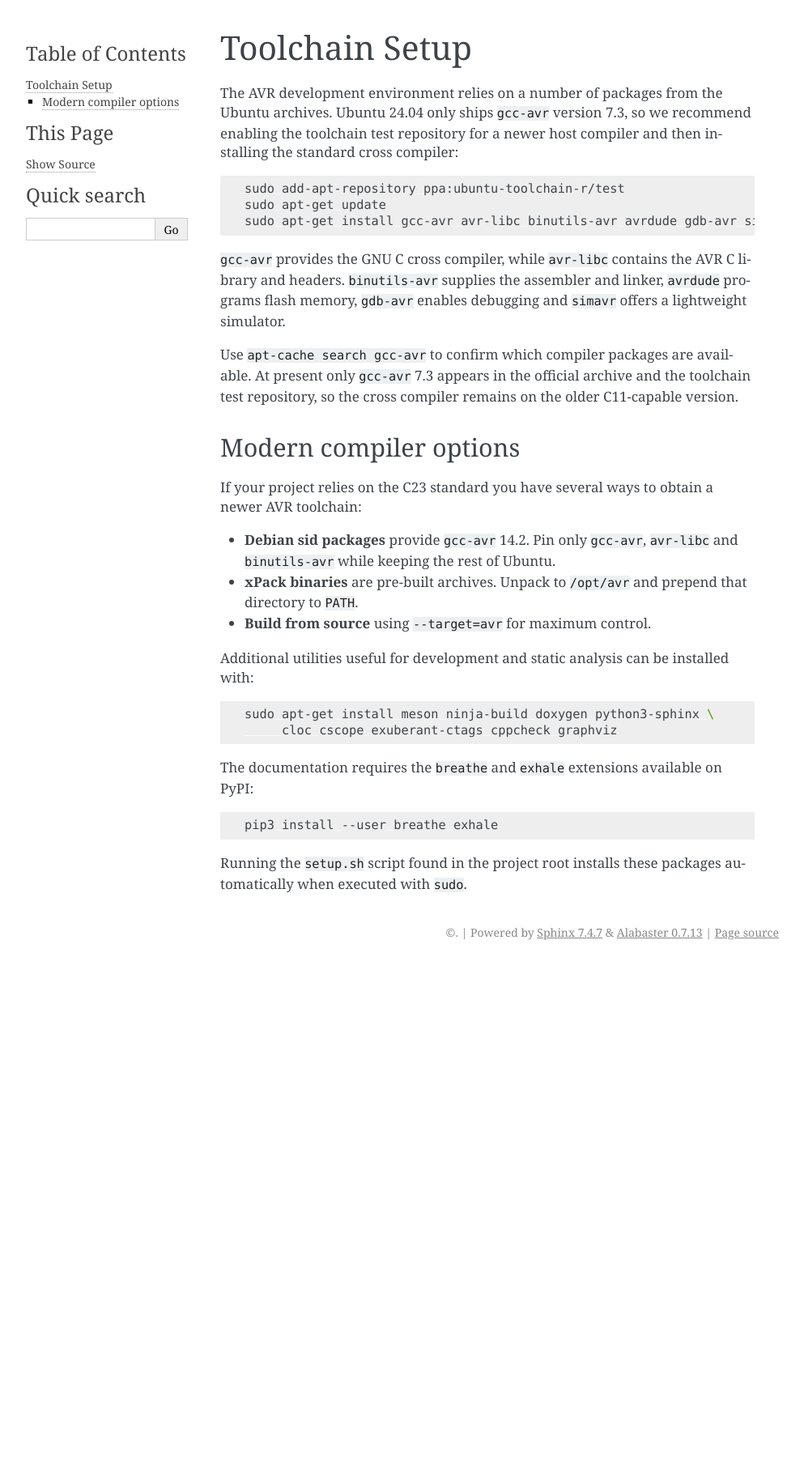
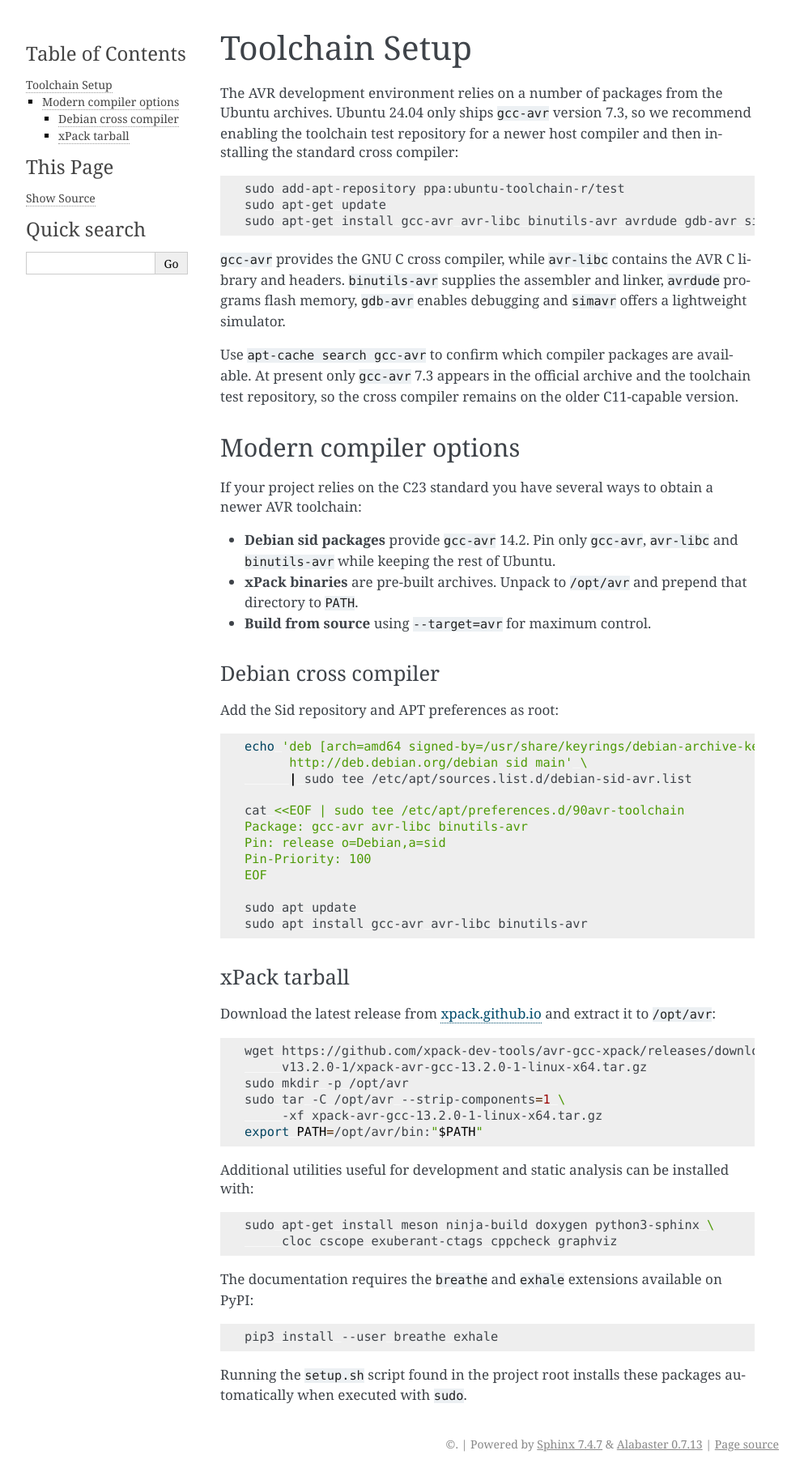
Before and after one commit to Oichkatzelesfrettschen/Avrix, a Sphinx documentation site: the page built from docs/source/toolchain.rst, in a window 1280 px wide. Shown: the whole page at 81% size, without its empty margins (148-1141 px from the left). Built offline with Sphinx 7.4.7, drawn with Linux system fonts in a browser that asks for light colours; before the commit the page ends 1191 px from its top, so only the background shows below that.

Commit message:
Expand modern toolchain installation docs

```diff
--- a/docs/source/toolchain.rst
+++ b/docs/source/toolchain.rst
@@ -30,6 +30,39 @@ If your project relies on the C23 standard you have several ways to obtain a new
 * **xPack binaries** are pre-built archives. Unpack to ``/opt/avr`` and prepend that directory to ``PATH``.
 * **Build from source** using ``--target=avr`` for maximum control.
 
+Debian cross compiler
+~~~~~~~~~~~~~~~~~~~~~
+Add the Sid repository and APT preferences as root:
+
+.. code-block:: bash
+
+   echo 'deb [arch=amd64 signed-by=/usr/share/keyrings/debian-archive-keyring.gpg] \
+         http://deb.debian.org/debian sid main' \
+         | sudo tee /etc/apt/sources.list.d/debian-sid-avr.list
+
+   cat <<EOF | sudo tee /etc/apt/preferences.d/90avr-toolchain
+   Package: gcc-avr avr-libc binutils-avr
+   Pin: release o=Debian,a=sid
+   Pin-Priority: 100
+   EOF
+
+   sudo apt update
+   sudo apt install gcc-avr avr-libc binutils-avr
+
+xPack tarball
+~~~~~~~~~~~~~
+Download the latest release from `xpack.github.io <https://xpack.github.io>`_ and
+extract it to ``/opt/avr``:
+
+.. code-block:: bash
+
+   wget https://github.com/xpack-dev-tools/avr-gcc-xpack/releases/download/
+        v13.2.0-1/xpack-avr-gcc-13.2.0-1-linux-x64.tar.gz
+   sudo mkdir -p /opt/avr
+   sudo tar -C /opt/avr --strip-components=1 \
+        -xf xpack-avr-gcc-13.2.0-1-linux-x64.tar.gz
+   export PATH=/opt/avr/bin:"$PATH"
+
 Additional utilities useful for development and static analysis can be
 installed with:
 
```
Also changed, not shown: README.md (+33 -0 lines).
